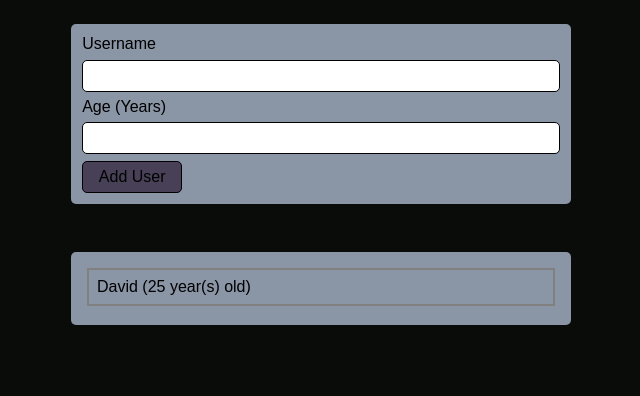
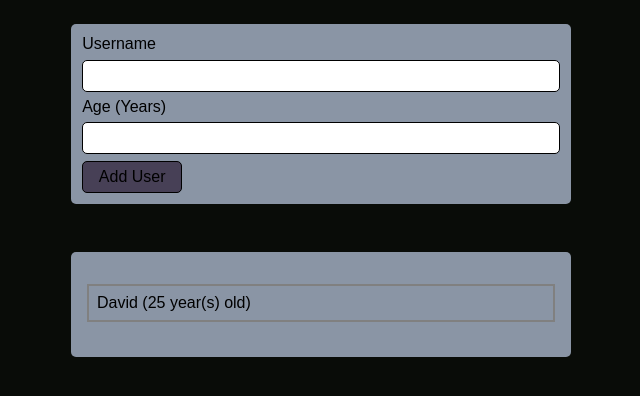
Before and after one commit to pfellow/third-project--react-, a React (Create React App) app: page / in a window 1280 px wide. Shown: the top 396 px of the page, without its empty margins (319-959 px from the left). Built offline with nearby package versions, Linux system fonts and the light colour scheme.

Commit message:
changed user list to ul/li

```diff
--- a/src/Components/AddUserForm/UserCard.js
+++ b/src/Components/AddUserForm/UserCard.js
@@ -2,9 +2,9 @@ import styles from "./UserCard.module.css";
 
 const UserCard = (props) => {
   return (
-    <div
+    <li
       className={styles["user-card"]}
-    >{`${props.user.username} (${props.user.age} year(s) old)`}</div>
+    >{`${props.user.username} (${props.user.age} year(s) old)`}</li>
   );
 };
 
--- a/src/Components/AddUserForm/UserCard.module.css
+++ b/src/Components/AddUserForm/UserCard.module.css
@@ -2,4 +2,5 @@
     border: 2px solid grey;
     padding: .5rem;
     margin-bottom: .2rem;
+    list-style-type: none;
 }
--- a/src/Components/AddUserForm/UserList.js
+++ b/src/Components/AddUserForm/UserList.js
@@ -5,11 +5,11 @@ import styles from "./UserList.module.css";
 const UserList = (props) => {
   return (
     <Card>
-      <div className={styles["user-list"]}>
+      <ul className={styles["user-list"]}>
         {props.users.map((user) => (
           <UserCard key={user.id} user={user}></UserCard>
         ))}
-      </div>
+      </ul>
     </Card>
   );
 };
```
